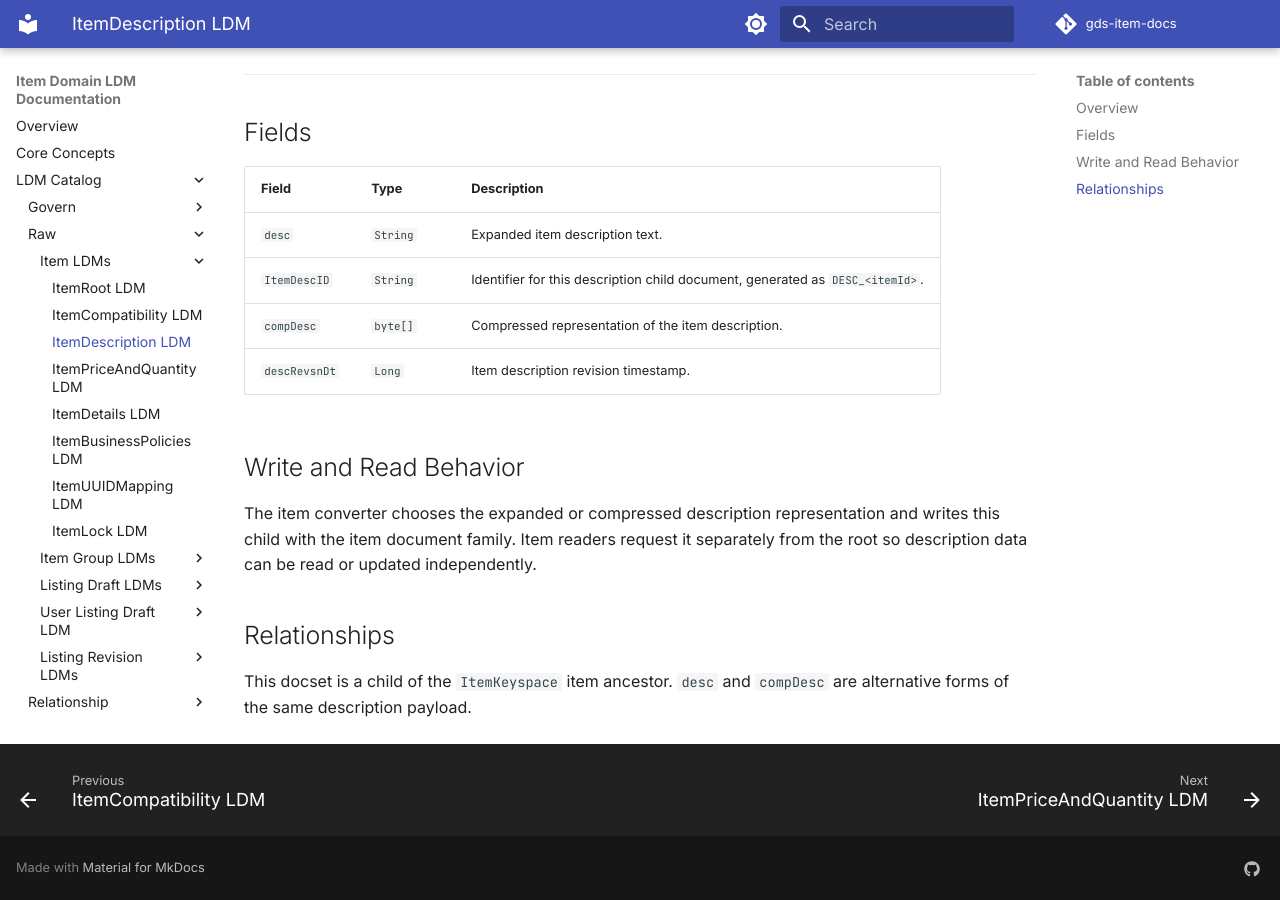
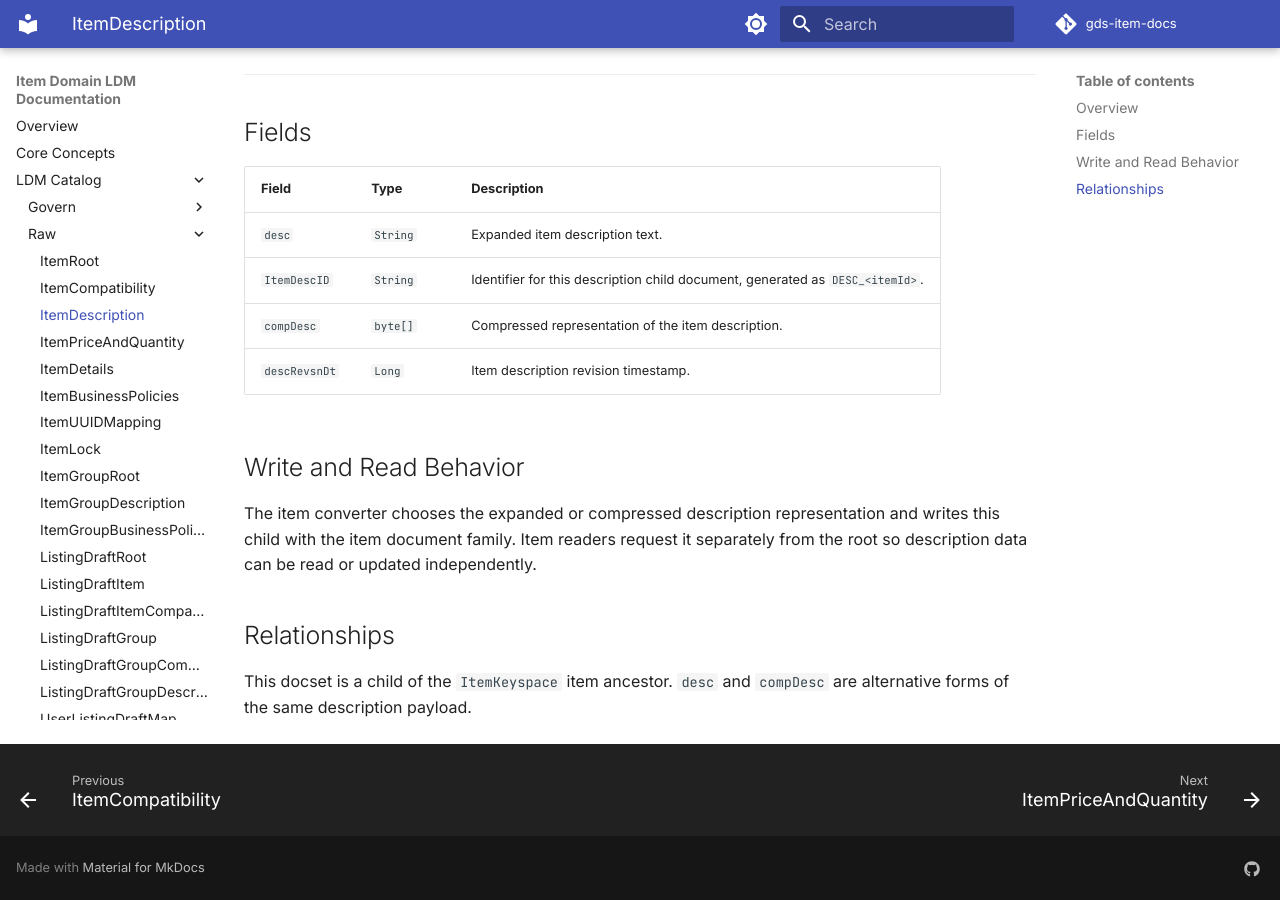
Before and after one commit to duanbiyi-ctrl/ework, an MkDocs documentation site: the page built from docs/entities/itemkeyspace-item-description.md, in a window 1280 px wide and 900 px high, scrolled down 522 px. Built offline with MkDocs 1.6.1 and Material for MkDocs 9.7.7, drawn with Linux system fonts in a browser that asks for light colours; comment, search, counter and statistics services are not loaded.

Commit message:
docs: Flatten raw LDM navigation

```diff
--- a/mkdocs.yml
+++ b/mkdocs.yml
@@ -62,33 +62,28 @@ nav:
           - Item: entities/item.md
           - Variation: entities/variation.md
       - Raw:
-          - Item LDMs:
-              - ItemRoot LDM: entities/itemkeyspace-root.md
-              - ItemCompatibility LDM: entities/itemkeyspace-item-compatibility.md
-              - ItemDescription LDM: entities/itemkeyspace-item-description.md
-              - ItemPriceAndQuantity LDM: entities/itemkeyspace-item-qty-price.md
-              - ItemDetails LDM: entities/itemkeyspace-item-details.md
-              - ItemBusinessPolicies LDM: entities/itemkeyspace-business-policies.md
-              - ItemUUIDMapping LDM: entities/itemkeyspace-uuid-map.md
-              - ItemLock LDM: entities/itemkeyspace-item-lock.md
-          - Item Group LDMs:
-              - ItemGroupRoot LDM: entities/itemgroupkeyspace-root.md
-              - ItemGroupDescription LDM: entities/itemgroupkeyspace-group-description.md
-              - ItemGroupBusinessPolicies LDM: entities/itemgroupkeyspace-group-business-policies.md
-          - Listing Draft LDMs:
-              - ListingDraftRoot LDM: entities/listingdraft-root.md
-              - ListingDraftItem LDM: entities/listingdraft-item-draft.md
-              - ListingDraftItemCompatibility LDM: entities/listingdraft-item-draft-compatibility.md
-              - ListingDraftGroup LDM: entities/listingdraft-item-group-draft.md
-              - ListingDraftGroupCompatibility LDM: entities/listingdraft-item-group-draft-compatibility.md
-              - ListingDraftGroupDescription LDM: entities/listingdraft-item-group-draft-desc.md
-          - User Listing Draft LDM:
-              - UserListingDraftMap LDM: entities/userlistingdraft-user-item-draft-map.md
-          - Listing Revision LDMs:
-              - ListingRevisionRoot LDM: entities/listingrevisionkeyspace-root.md
-              - ListingRevision LDM: entities/listingrevisionkeyspace-listing-revision.md
-              - ListingRevisionDetail LDM: entities/listingrevisionkeyspace-listing-revision-detail.md
-              - ListingVariationRevisionDetail LDM: entities/listingrevisionkeyspace-variation-revision-detail.md
+          - ItemRoot: entities/itemkeyspace-root.md
+          - ItemCompatibility: entities/itemkeyspace-item-compatibility.md
+          - ItemDescription: entities/itemkeyspace-item-description.md
+          - ItemPriceAndQuantity: entities/itemkeyspace-item-qty-price.md
+          - ItemDetails: entities/itemkeyspace-item-details.md
+          - ItemBusinessPolicies: entities/itemkeyspace-business-policies.md
+          - ItemUUIDMapping: entities/itemkeyspace-uuid-map.md
+          - ItemLock: entities/itemkeyspace-item-lock.md
+          - ItemGroupRoot: entities/itemgroupkeyspace-root.md
+          - ItemGroupDescription: entities/itemgroupkeyspace-group-description.md
+          - ItemGroupBusinessPolicies: entities/itemgroupkeyspace-group-business-policies.md
+          - ListingDraftRoot: entities/listingdraft-root.md
+          - ListingDraftItem: entities/listingdraft-item-draft.md
+          - ListingDraftItemCompatibility: entities/listingdraft-item-draft-compatibility.md
+          - ListingDraftGroup: entities/listingdraft-item-group-draft.md
+          - ListingDraftGroupCompatibility: entities/listingdraft-item-group-draft-compatibility.md
+          - ListingDraftGroupDescription: entities/listingdraft-item-group-draft-desc.md
+          - UserListingDraftMap: entities/userlistingdraft-user-item-draft-map.md
+          - ListingRevisionRoot: entities/listingrevisionkeyspace-root.md
+          - ListingRevision: entities/listingrevisionkeyspace-listing-revision.md
+          - ListingRevisionDetail: entities/listingrevisionkeyspace-listing-revision-detail.md
+          - ListingVariationRevisionDetail: entities/listingrevisionkeyspace-variation-revision-detail.md
       - Relationship:
           - Item Common Attribute Value Mapping: relationships/item_common_attribute_value_mapping.md
       - Business Process:
```
